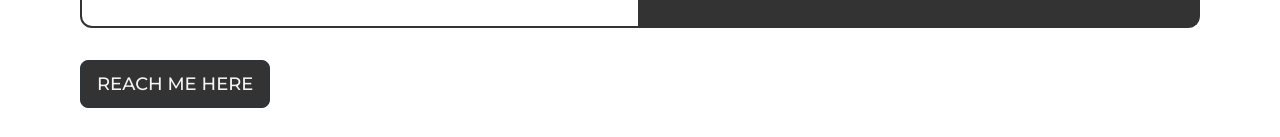
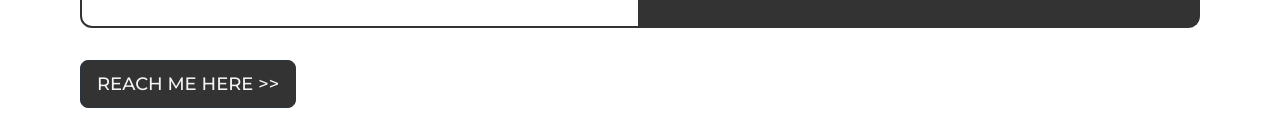
Before and after one commit to CashTAG7/my-portfolio, a Next.js app: page /about in a window 1280 px wide. Shown: the part 1516-1653 px from the top of the page. Built offline with nearby package versions, Linux system fonts and the light colour scheme.

Commit message:
wacButton, contact-darkmode hr fixed

```diff
--- a/src/app/about/WAChatButton.tsx
+++ b/src/app/about/WAChatButton.tsx
@@ -34,7 +34,7 @@ const WAChatButton = () => {
           dark:hover:bg-dark-gray
           dark:hover:text-lighter-gray dark:hover:border-lighter-gray"
         >
-          <span className="mx-auto text-lg">Reach Me Here</span>
+          <span className="mx-auto text-lg">Reach Me Here &gt;&gt;</span>
         </Link>
       </Magnet>
     </motion.div>
--- a/src/app/contact/page.tsx
+++ b/src/app/contact/page.tsx
@@ -9,7 +9,7 @@ export default function Contact() {
         <p className="mt-44 text-center text-4xl text-dark-gray dark:text-lighter-gray font-semibold mb-4 tracking-widest">
           Contact Me
         </p>
-        <hr className="mx-4 sm:mx-8 md:mx-12 lg:mx-16 xl:mx-20 2xl:mx-24 border-2 mb-8 border-dark-gray" />
+        <hr className="mx-4 sm:mx-8 md:mx-12 lg:mx-16 xl:mx-20 2xl:mx-24 border-2 mb-8 border-dark-gray dark:border-light-gray" />
         <div className="mx-4 sm:mx-8 md:mx-12 lg:mx-16 xl:mx-20 2xl:mx-24 md:flex">
           <ContactForm />
           <MediaLinks />
--- a/src/app/project/[slug]/page.tsx
+++ b/src/app/project/[slug]/page.tsx
@@ -47,7 +47,7 @@ export default function Page({ params }: { params: { slug: number } }) {
         <div className="pt-12 min-h-screen">
           <div className="mx-4 sm:mx-8 md:mx-12 lg:mx-16 xl:mx-20 2xl:mx-24 pt-8">
             <Link
-              className="bg-dark-gray dark:bg-light-gray text-lighter-gray dark:text-dark-gray font-bold py-2 px-4 rounded-md focus:outline-none focus:shadow-outline"
+              className="bg-dark-gray dark:bg-light-gray text-lighter-gray dark:text-dark-gray font-bold py-2 px-4 rounded-md focus:outline-none focus:shadow-outline text-center mx-auto my-auto"
               href={"/project"}
             >
               &larr;
```
